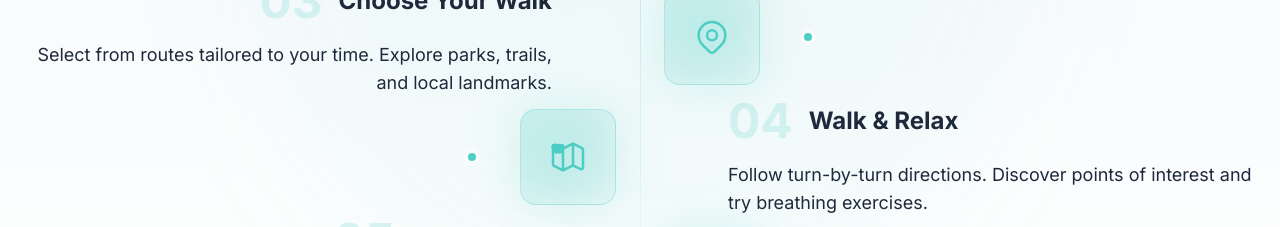
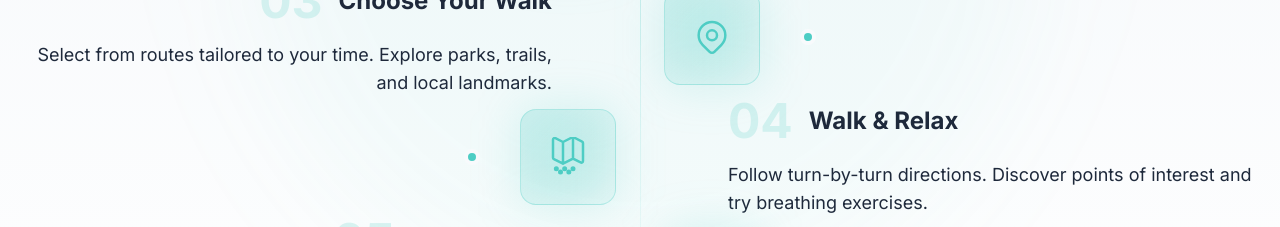
Before and after one commit to matt1862000/nhs-credential-passport, a Next.js app in the folder website/: page / in a window 1280 px wide. Shown: the part 2660-2887 px from the top of the page. Built offline with nearby package versions, Linux system fonts and the light colour scheme.

Commit message:
Redesign Walk & Relax icon: path on top, footsteps at bottom - no overlap

```diff
--- a/website/src/components/HowItWorks.tsx
+++ b/website/src/components/HowItWorks.tsx
@@ -42,12 +42,12 @@ const steps = [
     description: 'Follow turn-by-turn directions. Discover points of interest and try breathing exercises.',
     icon: (
       <svg className="w-10 h-10" fill="none" viewBox="0 0 24 24" stroke="currentColor">
-        <path strokeLinecap="round" strokeLinejoin="round" strokeWidth={1.5} d="M9 20l-5.447-2.724A1 1 0 013 16.382V5.618a1 1 0 011.447-.894L9 7m0 13l6-3m-6 3V7m6 10l4.553 2.276A1 1 0 0021 18.382V7.618a1 1 0 00-.553-.894L15 4m0 13V4m0 0L9 7" />
-        <circle cx="4" cy="6" r="1.5" fill="currentColor" />
-        <circle cx="5" cy="8" r="1.5" fill="currentColor" />
-        <circle cx="6" cy="6" r="1.5" fill="currentColor" />
-        <circle cx="7" cy="8" r="1.5" fill="currentColor" />
-        <circle cx="8" cy="6" r="1.5" fill="currentColor" />
+        <path strokeLinecap="round" strokeLinejoin="round" strokeWidth={1.5} d="M9 16l-5.447-2.724A1 1 0 013 12.382V1.618a1 1 0 011.447-.894L9 3m0 13l6-3m-6 3V3m6 10l4.553 2.276A1 1 0 0021 14.382V3.618a1 1 0 00-.553-.894L15 0m0 13V0m0 0L9 3" />
+        <circle cx="5" cy="19" r="1" fill="currentColor" />
+        <circle cx="7.5" cy="21" r="1" fill="currentColor" />
+        <circle cx="10" cy="19" r="1" fill="currentColor" />
+        <circle cx="12.5" cy="21" r="1" fill="currentColor" />
+        <circle cx="15" cy="19" r="1" fill="currentColor" />
       </svg>
     ),
   },
```
